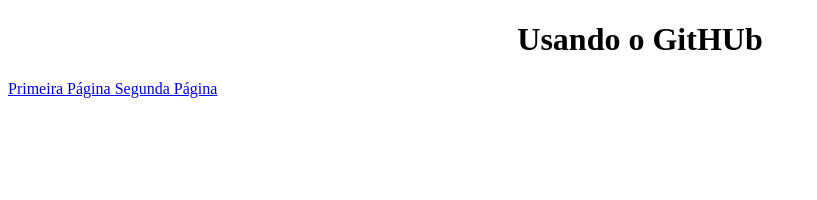
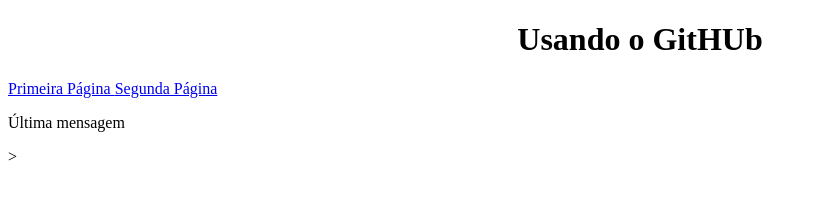
Before and after one commit to LeanderCaesar/Nosso_Projeto_Web, a plain HTML site: page Meu_Programa_Web/index.html in a window 1280 px wide. Shown: the whole page, without its empty margins (0-817 px from the left). Drawn offline with Linux system fonts and the light colour scheme.

Commit message:
Adicionei a linha
Adicionado um <p> final.

```diff
--- a/Meu_Programa_Web/index.html
+++ b/Meu_Programa_Web/index.html
@@ -8,5 +8,6 @@
 	<center><h1>Usando o GitHUb</h1></center>
 	<a href="pagina_1.html"> Primeira Página </a>
 	<a href="pagina_2.html"> Segunda Página </a>
+	<p> Última mensagem </p>>
 </body>
 </html>
```
